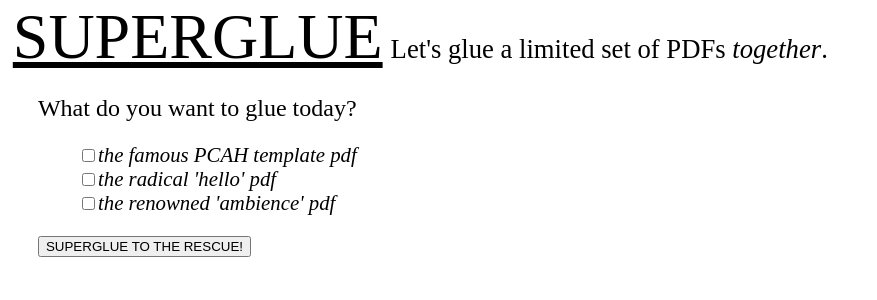
After one commit to standard-library/wire-o, a PHP site: template templates/index.phtml in a window 1280 px wide. The commit adds this page. Shown: the top 300 px of the page, without its empty margins (0-877 px from the left). Run offline with PHP 8.4, Linux system fonts and the light colour scheme; the template is opened without the code that fills it, so the values that code supplies are empty; some libraries are stand-ins or nearby versions.

Commit message:
Add front-end demo files

```diff
--- a/composer.json
+++ b/composer.json
@@ -14,6 +14,7 @@
     "require": {
         "php": ">=5.5.0",
         "slim/slim": "^3.1",
+        "slim/php-view": "^2.0",
         "monolog/monolog": "^1.17",
         "iio/libmergepdf": "~3.0"
     },
--- a/src/dependencies.php
+++ b/src/dependencies.php
@@ -2,6 +2,12 @@
 // DIC configuration
 
 $container = $app->getContainer();
+
+// view renderer
+$container['renderer'] = function ($c) {
+    $settings = $c->get('settings')['renderer'];
+    return new Slim\Views\PhpRenderer($settings['template_path']);
+};
 
 // monolog
 $container['logger'] = function ($c) {
--- a/src/routes.php
+++ b/src/routes.php
@@ -1,6 +1,12 @@
 <?php
 
 // Routes
+$app->get('/', function ($request, $response, $args) {
+    // Sample log message
+    $this->logger->info("Slim-Skeleton '/' route");
+    // Render index view
+    return $this->renderer->render($response, 'index.phtml', $args);
+});
 
 $app->post('/merge', function ($request, $response, $args) {
     $params = $request->getParsedBody();
--- /dev/null
+++ b/templates/index.phtml
@@ -0,0 +1,143 @@
+<!DOCTYPE html>
+<html>
+  <head>
+    <title>SUPERGLUE (PHP Spike example)</title>
+
+    <style>
+      body {
+        margin-left: 1%;
+      }
+
+      body, h1, h2 {
+        margin-top: 0;
+        font-weight: lighter;
+      }
+
+      .name {
+        font-size: 2em;
+        text-decoration: underline;
+      }
+
+      .togetherness {
+        font-style: italic;
+      }
+
+      .pdf-options {
+        margin-left: 2%;
+      }
+
+      form {
+        font-weight: normal;
+        font-style: italic;
+        font-size: 1.3em;
+      }
+
+      ul {
+        list-style: none;
+      }
+
+      button {
+        display: block;
+      }
+
+      .download-area {
+        font-family: "Times New Roman";
+        font-size: 1.9em;
+        margin-top: 1em;
+      }
+
+      .download-area a {
+        padding: 4px;
+        color: #000;
+        text-decoration: none;
+        border: 1px solid #000;
+        border-radius: 5px;
+      }
+
+      .spinner {
+        margin-left: 2em;
+      }
+
+    </style>
+
+    <script src="https://ajax.googleapis.com/ajax/libs/jquery/3.1.0/jquery.min.js"></script>
+
+    <script>
+      var sendToAws = function(pdfArr) {
+        $(".download-area").append("<img src='./assets/img/ajax-loader.gif' class='spinner'/>");
+
+        $.ajax({
+          headers: { "Accept": "application/json"},
+          type: "POST",
+          url: "/merge",
+          dataType: "json",
+          contentType: "application/json",
+          data: JSON.stringify({ pdfPaths: pdfArr }),
+          success: function(data) {
+            var link = "<a href='" + data['mergedPDF'] + "' class='download-link' target='_blank'>" + "DOWNLOAD</a>";
+
+            $("div.download-area > img").remove();
+            $(".download-area").append(link);
+
+            $(".download-link").click(function(){
+              $(".download-link").remove();
+            });
+          },
+          error: function(response) {
+            $("div.download-area > img").remove();
+          }
+        });
+      }
+
+      var checkerFinder = function() {
+        var pdfUrlArray = [];
+        if ($(".pcah").is(":checked")) {
+          var pcahUrl = "/PCAH_PDF_TEMPLATE.pdf";
+          pdfUrlArray.push(pcahUrl);
+        };
+
+        if ($(".hello").is(":checked")) {
+          var helloUrl = "/hello.pdf";
+          pdfUrlArray.push(helloUrl);
+        };
+
+        if ($(".ambience").is(":checked")) {
+          var ambienceUrl = "/ambience.pdf";
+          pdfUrlArray.push(ambienceUrl);
+        };
+
+        sendToAws(pdfUrlArray);
+      }
+
+      var buttonPressed = function() {
+        $(".superglue-that-button").click(function(event){
+          event.preventDefault();
+          checkerFinder();
+        });
+      }
+
+      $(function() {
+        buttonPressed();
+      });
+    </script>
+  </head>
+
+  <body>
+    <h1><span class="name">SUPERGLUE</span> <small>Let's glue a limited set of PDFs <span class="togetherness">together</span>.</small></h1>
+    <div class="pdf-options">
+      <h2>What do you want to glue today?</h2>
+
+      <form>
+        <ul>
+          <li><input type="checkbox" class="pcah">the famous PCAH template pdf</input></li>
+          <li><input type="checkbox" class="hello">the radical 'hello' pdf</input></li>
+          <li><input type="checkbox" class="ambience">the renowned 'ambience' pdf</input></li>
+        </ul>
+        <button class="superglue-that-button">SUPERGLUE TO THE RESCUE!</button>
+      </form>
+
+      <div class="download-area"></div>
+
+    </div>
+  </body>
+</html>
```
Also changed, not shown: src/settings.php (+8 -0 lines), tests/Functional/ApiTest.php (+10 -0 lines), public/assets/img/ajax-loader.gif (added), 2 other files.
